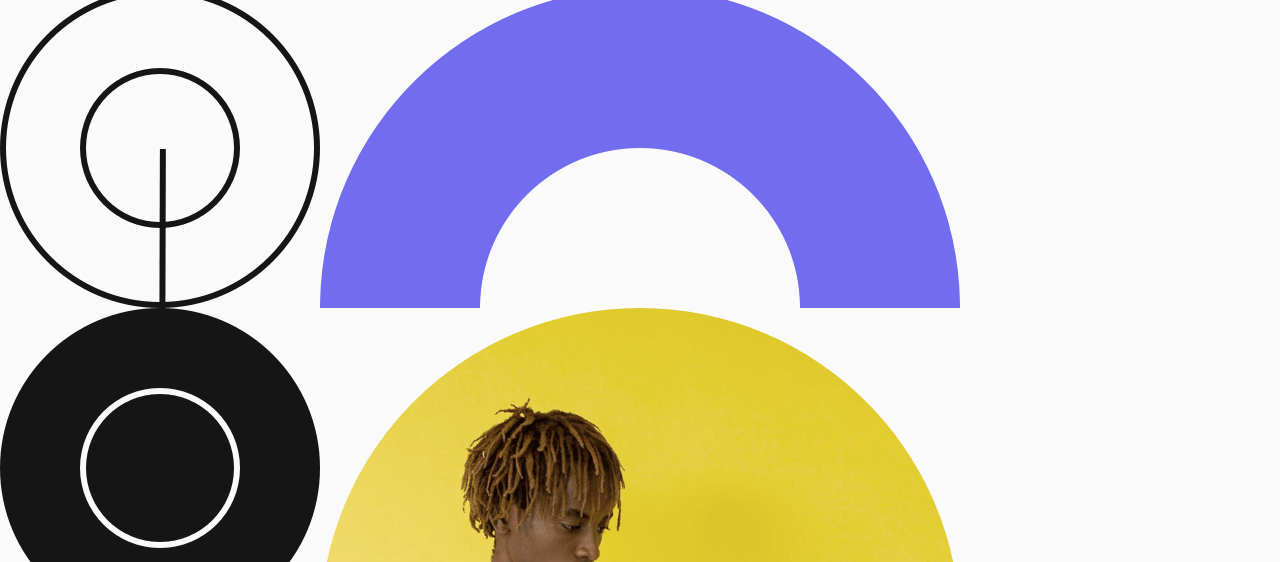
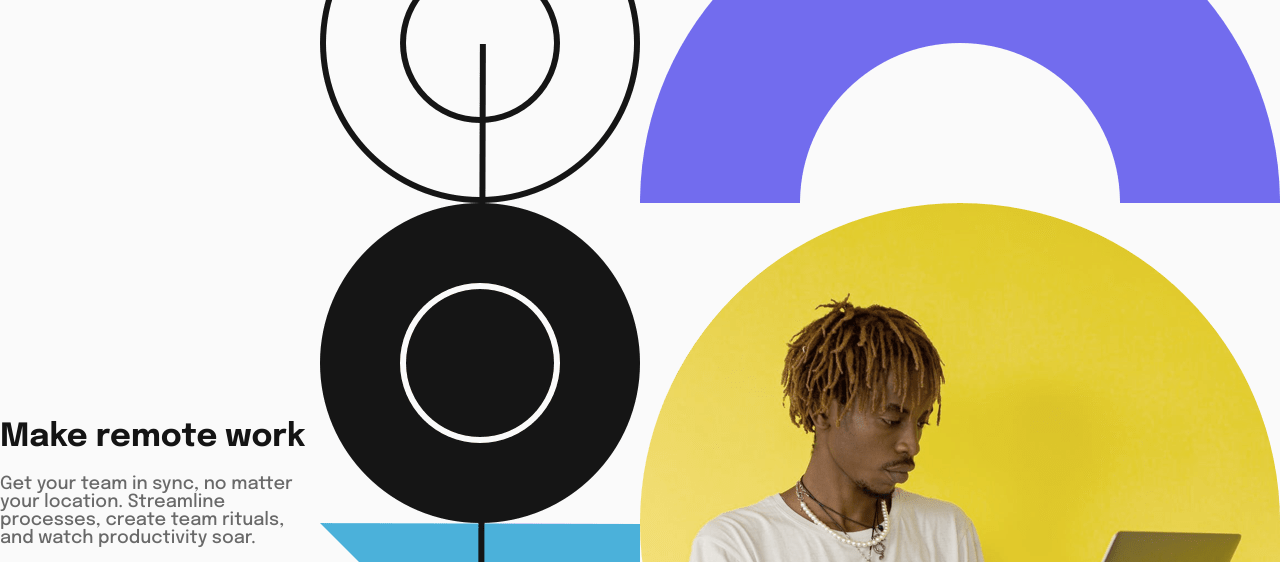
Before and after one commit to Abiel101/intro-section-with-dropdown-navigation, a plain HTML site: page index.html in a window 1280 px wide. Shown: the part 307-869 px from the top of the page. Drawn offline with Linux system fonts and the light colour scheme.

Commit message:
beginning styles for intro content area

```diff
--- a/index.html
+++ b/index.html
@@ -89,11 +89,12 @@
         <img src="./images/client-maker.svg" alt="maker-image" class="brand_images">
       </div>
     </div>
+
     <div class="intro_image">
       <img class="hero_image-desktop" src="./images/image-hero-desktop.png" alt="">
       <img class="hero_image-mobile display-none" src="./images/image-hero-mobile.png" alt="">
     </div>
-  </main
+  </main>
 
   <div class="attribution">
     Challenge by <a href="https://www.frontendmentor.io?ref=challenge" target="_blank">Frontend Mentor</a>.
--- a/script.js
+++ b/script.js
@@ -12,7 +12,7 @@ const companyArrowUp = document.getElementById("company-arrow-up");
 
 let triggerClick;
 
-// Reusable functions
+// Reusable functions open and close
 function openDropDown(dropdownLink, arrowDown, arrowUp){
     dropdownLink.classList.add("drop_down-animation");
     arrowDown.classList.add("display-none");
--- a/styles.css
+++ b/styles.css
@@ -118,3 +118,10 @@ nav{
     opacity: 1;
     top: 2rem;
 }
+
+/* Intro content Styles */
+main{
+    display: flex;
+    align-items: center;
+    padding: 5% 0px;
+}
```
